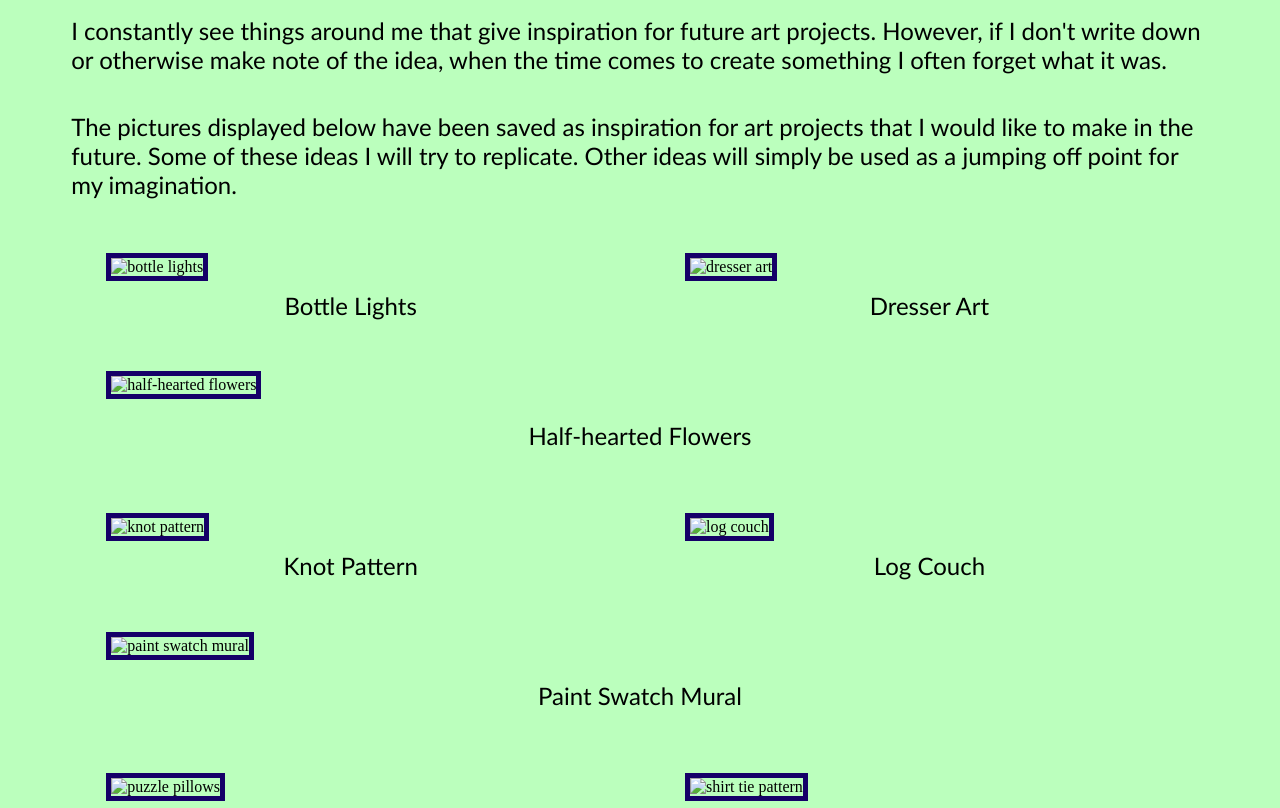
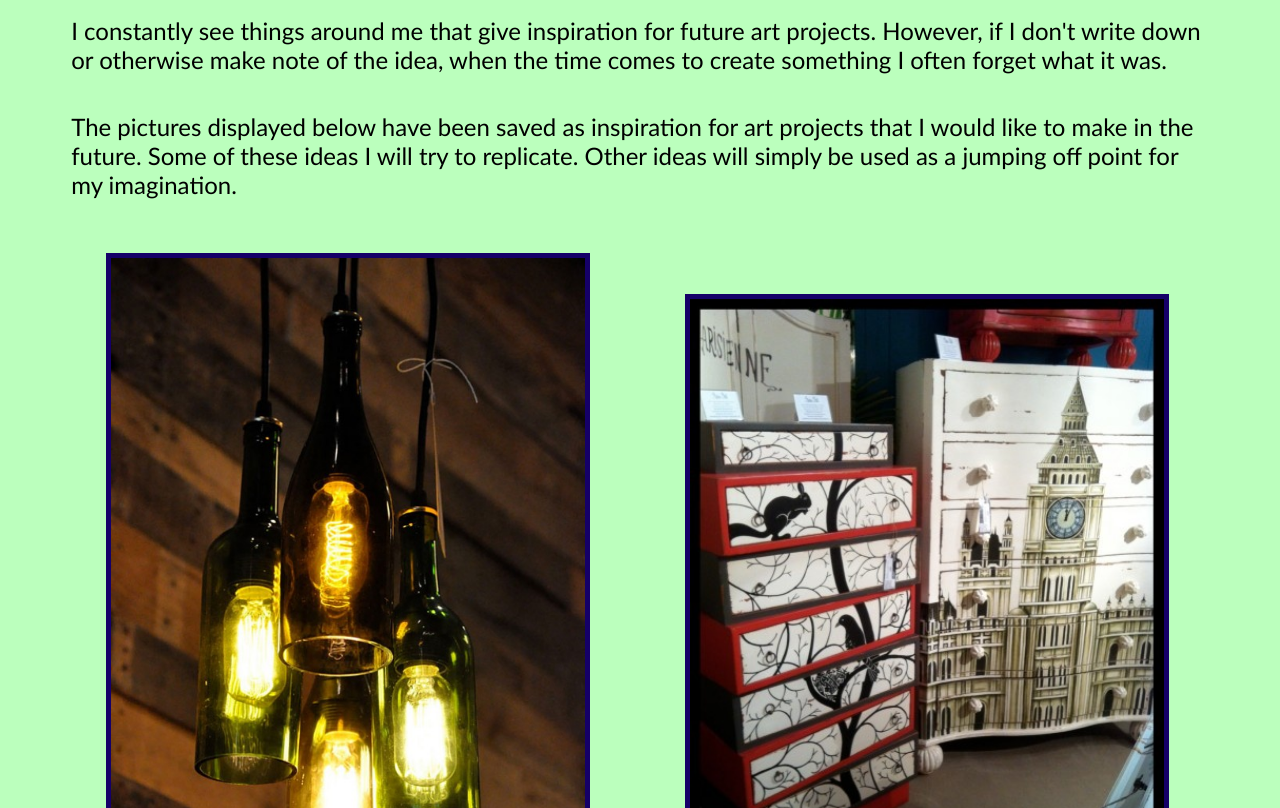
Before and after one commit to AnMaReb/finalProject, a plain HTML site: page index.html in a window 1280 px wide. Shown: the part 111-919 px from the top of the page. Drawn offline with Linux system fonts and the light colour scheme.

Commit message:
Update index.html

```diff
--- a/index.html
+++ b/index.html
@@ -116,39 +116,39 @@ html {
 
     <div class = "grid">
         <figure>
-        <img src="images/bottle-lights.jpg" alt="bottle lights">
+        <img src="bottle-lights.jpg" alt="bottle lights">
         <figcaption>Bottle Lights</figcaption>
         </figure>
         <figure>
-        <img src="images/dresser-art.jpg" alt="dresser art">
+        <img src="dresser-art.jpg" alt="dresser art">
         <figcaption>Dresser Art</figcaption>
         </figure>
         <figure>
-        <img src="images/half-hearted-flowers.jpg" alt="half-hearted flowers">
+        <img src="half-hearted-flowers.jpg" alt="half-hearted flowers">
         <figcaption>Half-hearted Flowers</figcaption>
         </figure>
         <figure>
-        <img src="images/knot-pattern.jpg" alt="knot pattern">
+        <img src="knot-pattern.jpg" alt="knot pattern">
         <figcaption>Knot Pattern</figcaption>
         </figure>
         <figure>
-        <img src="images/log-couch.jpg" alt="log couch">
+        <img src="log-couch.jpg" alt="log couch">
         <figcaption>Log Couch</figcaption>
         </figure>
         <figure>
-        <img src="images/paint-swatch-mural.jpg" alt="paint swatch mural">
+        <img src="paint-swatch-mural.jpg" alt="paint swatch mural">
         <figcaption>Paint Swatch Mural</figcaption>
         </figure>
         <figure>
-        <img src="images/puzzle-pillows.jpg" alt="puzzle pillows">
+        <img src="puzzle-pillows.jpg" alt="puzzle pillows">
         <figcaption>Puzzle Pillows</figcaption>
         </figure>
         <figure>
-        <img src="images/shirt-tie-pattern.jpg" alt="shirt tie pattern">
+        <img src="shirt-tie-pattern.jpg" alt="shirt tie pattern">
         <figcaption>Shirt Tie Pattern</figcaption>
         </figure>
         <figure>
-        <img src="images/tree-shelf.jpg" alt="tree shelf">
+        <img src="tree-shelf.jpg" alt="tree shelf">
         <figcaption>Tree Shelf</figcaption>
         </figure>
     </div>
```
